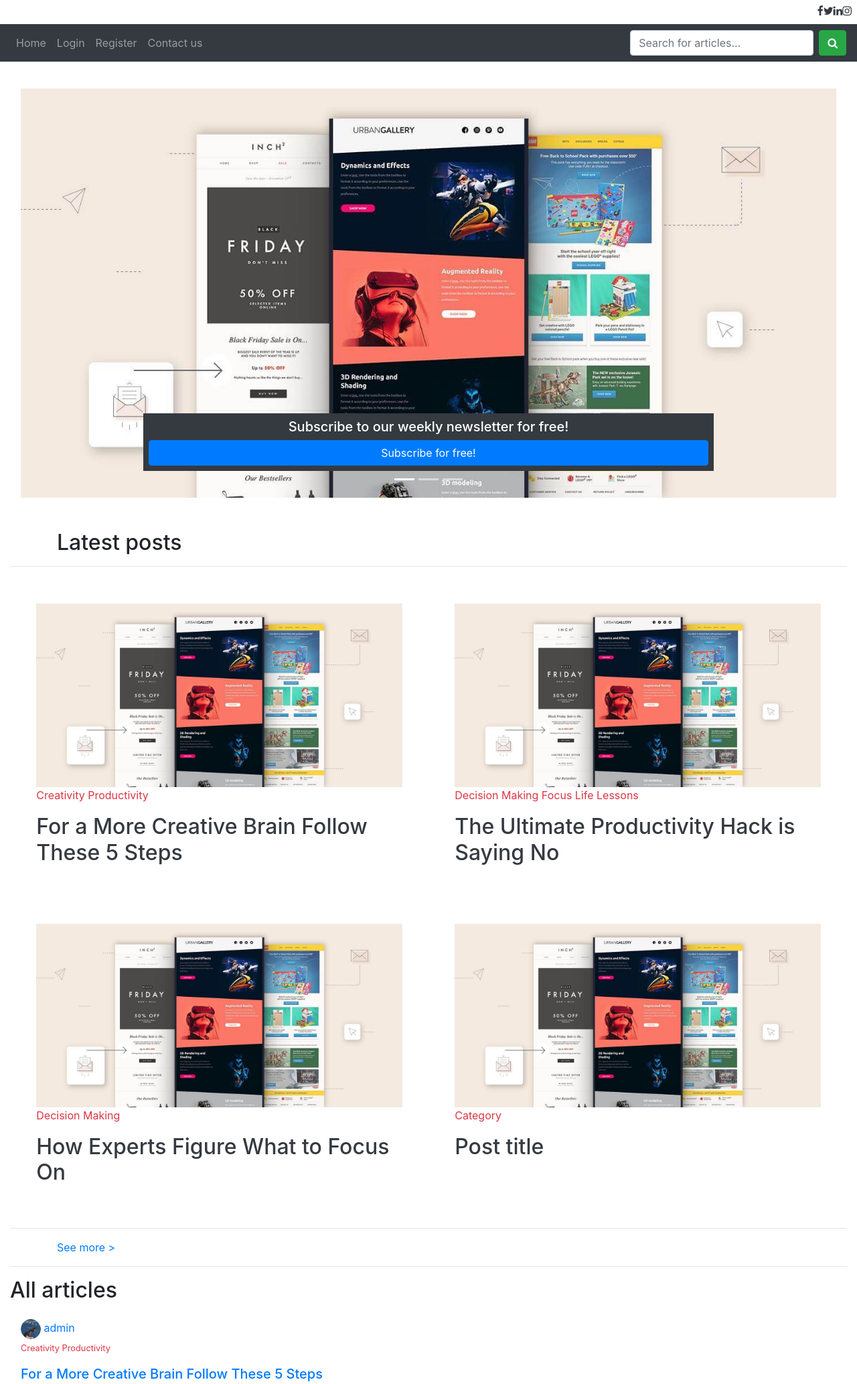
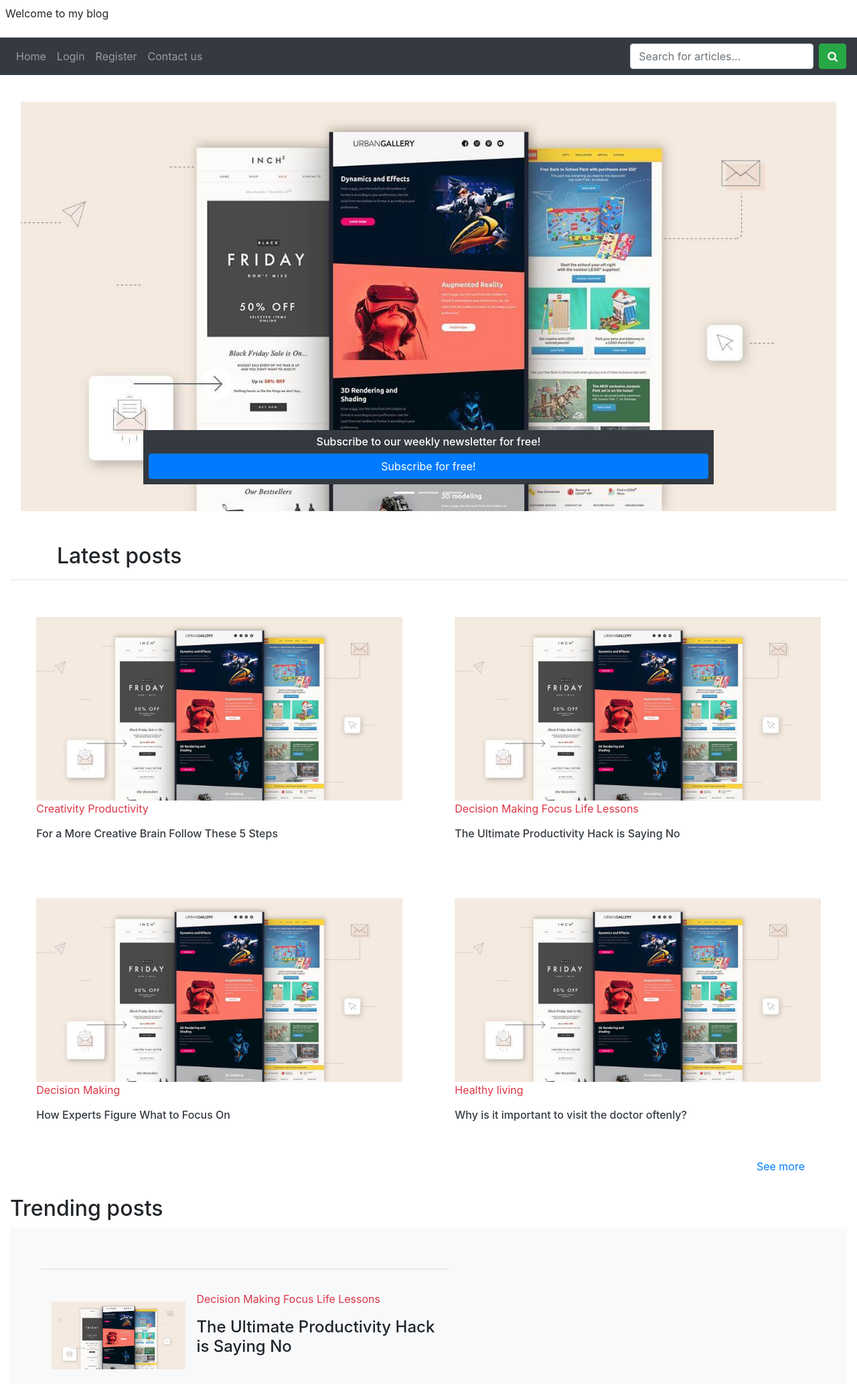
Before and after one commit to muminae100/MY-BLOG, a Flask app: page / in a window 1280 px wide. Shown: the top 2066 px of the page at 67% size. Run offline with Flask 2, Linux system fonts and the light colour scheme; data comes from the database, SQL or seed files in the repository; both versions use the stored data as it was after the commit; some libraries are stand-ins or nearby versions.

Commit message:
debugged

```diff
--- a/app/templates/index.html
+++ b/app/templates/index.html
@@ -11,7 +11,7 @@
           <img src="{{ url_for('static',filename='imgs/post_imgs/newsletter.jpg') }}" alt="Los Angeles" width="100%" height="500px">
           <div class="carousel-caption">
             <div class="bg-dark p-2">
-              <h5>Subscribe to our weekly newsletter for free!</h5>
+              <h6>Subscribe to our weekly newsletter for free!</h6>
               <a class="btn btn-primary btn-block" href="{{ url_for('register') }}">Subscribe for free!</a>
             </div>
           </div>
@@ -20,7 +20,7 @@
           <img src="{{ url_for('static',filename='imgs/post_imgs/newsletter.jpg') }}" alt="Chicago" width="100%" height="500px">
           <div class="carousel-caption">
             <div class="bg-dark p-2">
-              <h5>Contact us</h5>
+              <h6>Contact us</h6>
               <a class="btn btn-primary btn-block" href="{{ url_for('contact') }}">Send us an email</a>
               </div>
           </div>
@@ -29,7 +29,7 @@
           <img src="{{ url_for('static',filename='imgs/post_imgs/newsletter.jpg') }}" alt="New York" width="100%" height="500px">
           <div class="carousel-caption">
             <div class="bg-dark p-2">
-               <h5>Browse our site for news</h5>
+               <h6>Browse our site for news</h6>
                <a class="btn btn-primary mt-2" href="#">Latest</a>
                <a class="btn btn-primary mt-2" href="#">Popular</a>
                <a class="btn btn-primary mt-2" href="#">Trending</a>
@@ -40,7 +40,7 @@
           <img src="{{ url_for('static',filename='imgs/post_imgs/newsletter.jpg') }}" alt="New York" width="100%" height="500px">
           <div class="carousel-caption">
           <div class="bg-dark p-2">
-          <h5>Follow us on our social media accounts</h5>
+          <h6>Follow us on our social media accounts</h6>
           <i class="fa fa-instagram"></i>
           <i class="fa fa-facebook"></i>
           <i class="fa fa-youtube"></i>
@@ -59,54 +59,73 @@
   <hr>
 
   <div class="section-1 text-dark ">
+
     <div class="p-2">
       <img class="post-image" src="{{ url_for('static',filename='imgs/post_imgs/newsletter.jpg') }}" alt="" width="100%" height="auto">
       <p class="text-danger">Creativity Productivity </p>
-      <h2>For a More Creative Brain Follow These 5 Steps</h2>
+      <h6>For a More Creative Brain Follow These 5 Steps</h6>
     </div>
 
     <div class="p-2">
       <img class="post-image" src="{{ url_for('static',filename='imgs/post_imgs/newsletter.jpg') }}" alt="" width="100%" height="auto">
       <p class="text-danger">Decision Making Focus Life Lessons </p>
-      <h2>The Ultimate Productivity Hack is Saying No</h2>
+      <h6>The Ultimate Productivity Hack is Saying No</h6>
     </div>
 
     <div class="p-2">
       <img class="post-image" src="{{ url_for('static',filename='imgs/post_imgs/newsletter.jpg') }}" alt="" width="100%" height="auto">
       <p class="text-danger"> Decision Making </p>
-      <h2>How Experts Figure What to Focus On</h2>
+      <h6>How Experts Figure What to Focus On</h6>
     </div>
 
     <div class="p-2">
       <img class="post-image" src="{{ url_for('static',filename='imgs/post_imgs/newsletter.jpg') }}" alt="" width="100%" height="auto">
-      <p class="text-danger">Category</p>
-      <h2>Post title</h2>
+      <p class="text-danger">Healthy living</p>
+      <h6>Why is it important to visit the doctor oftenly?</h6>
     </div>
 
   </div>
 
+</div>
 
+ <div class="mb-5 p-2 container">
+  <a class="float-right" href="#">See more</a>
+ </div>
+
+<div>
+  <h2>Trending posts</h2>
 </div>
-<hr>
- <div class="container">
-  <a href="#">See more &gt;</a>
- </div>
- <hr>
- <div>
-   <h2>All articles</h2>
- </div>
-    {% for article in articles.items %}
-    <div class="p-3">
-      <a href="{{ url_for('user_posts',username=article.author.username) }}">
-      <img style="border-radius: 50%;width: 30px;height: 30px;" src="{{ url_for('static',filename='imgs/profile_pics/' + article.author.profile_pic )}}">
-      <span>{{ article.author.username }}</span>
-      </a>
-      <p><small class="text-danger">{{ article.category }}</small></p>
-      <h5><a href="{{ url_for('post', id = article.id) }}">{{ article.title }}</a></h5>
-      <small class="text-muted">Posted by {{ article.author.username }} on {{ article.date_posted.strftime('%Y-%m-%d') }}</small>
-      <hr>
+<div class="section-2 bg-light p-3">
+  <div>
+    <hr>
+    <div class="media p-3">
+      <img src="{{ url_for('static',filename='imgs/post_imgs/newsletter.jpg') }}" alt="" class="mr-3 mt-3" style="width:200px;">
+      <div class="media-body">
+        <p class="text-danger">Decision Making Focus Life Lessons</p>
+        <h4>The Ultimate Productivity Hack is Saying No</h4>
       </div>
-    {% endfor %}
+    </div>
+    <hr>
+    <div class="media p-3">
+      <img src="{{ url_for('static',filename='imgs/post_imgs/newsletter.jpg') }}" alt="" class="mr-3 mt-3" style="width:200px;">
+      <div class="media-body">
+        <p class="text-danger">Decision Making Focus Life Lessons</p>
+        <h4>The Ultimate Productivity Hack is Saying No</h4>
+      </div>
+    </div>
+    <hr>
+    <div class="media p-3">
+      <img src="{{ url_for('static',filename='imgs/post_imgs/newsletter.jpg') }}" alt="" class="mr-3 mt-3" style="width:200px;">
+      <div class="media-body">
+        <p class="text-danger">Decision Making Focus Life Lessons</p>
+        <h4>The Ultimate Productivity Hack is Saying No</h4>
+      </div>
+    </div>
+    <hr>
+  </div>
+</div>
+
+
     {% for page_num in articles.iter_pages(left_edge=1,right_edge=1,left_current=1,right_current=2) %}
         {% if page_num %}
             {% if articles.page == page_num %}
--- a/app/templates/layout.html
+++ b/app/templates/layout.html
@@ -63,21 +63,22 @@
       .post-image:hover{
         opacity: .8;
       }
-      @media screen and (max-width:800px) {
-        .section-1 > div{
-          width: 100%;
-          height: auto;
-        }
+      .section-2{
+        display: flex;
+        width: 100%;
+        flex-wrap: wrap;
+      }
+      .section-2 > div{
+        width: 50%;
+        height: auto;
+        margin: 2.5%;
       }
       </style>
 </head>
 <body>
 <div>
-        <div style="width: 100%;float: right;" class="mb-1 p-2">
-          <a class="text-dark" href="#"><i style="float:right;border-radius: 50%;" class="fa fa-instagram"></i></a>
-          <a class="text-dark" href="#"><i style="float:right;border-radius: 50%;" class="fa fa-linkedin"></i></a>
-          <a class="text-dark" href="#"><i style="float:right;border-radius: 50%;"  class="fa fa-twitter"></i></a>
-          <a class="text-dark" href="#"><i style="float:right;border-radius: 50%;" class="fa fa-facebook"></i></a>
+        <div style="width: 100%;float: right;" class="p-2">
+          <p>Welcome to my blog</p>
         </div>
         <nav class="navbar navbar-expand-lg navbar-dark bg-dark sticky-top">
           {% if current_user.is_authenticated %}
@@ -149,9 +150,9 @@
     <br>
 <div class="m-3">
   <p class="text-dark">Follow us:</p>
-  <a href="#"><i style="color:darkblue;border-radius: 50%;padding: 10px;background-color: #f1f1f1;" class="fa fa-facebook"></i></a>
+  <a href="#"><i style="border-radius: 50%;padding: 10px;background-color: #f1f1f1;" class="fa fa-facebook"></i></a>
   <a class="text-info" href="#"><i style="border-radius: 50%;padding: 10px;background-color: #f1f1f1;" class="fa fa-twitter"></i></a>
-  <a href="#"><i style="color:blue;border-radius: 50%;padding: 10px;background-color: #f1f1f1;"  class="fa fa-linkedin"></i></a>
+  <a href="#"><i style="border-radius: 50%;padding: 10px;background-color: #f1f1f1;"  class="fa fa-linkedin"></i></a>
   <a class="text-danger" href="#"><i style="border-radius: 50%;padding: 10px;background-color: #f1f1f1;" class="fa fa-instagram"></i></a>
 </div>
 
@@ -170,7 +171,9 @@
         <!-- Content -->
         <h5 class="text-uppercase">ABOUT US</h5>
         <ul class="list-unstyled">
-          <li>Company name</li>
+          <li>Blog</li>
+          <li>Email:smuminaetx100@gmail.com</li>
+          <li>Whatsapp: 0741764737</li>
         </ul>
       </div>
       <!-- Grid column -->
```
Also changed, not shown: app/blog.db.
